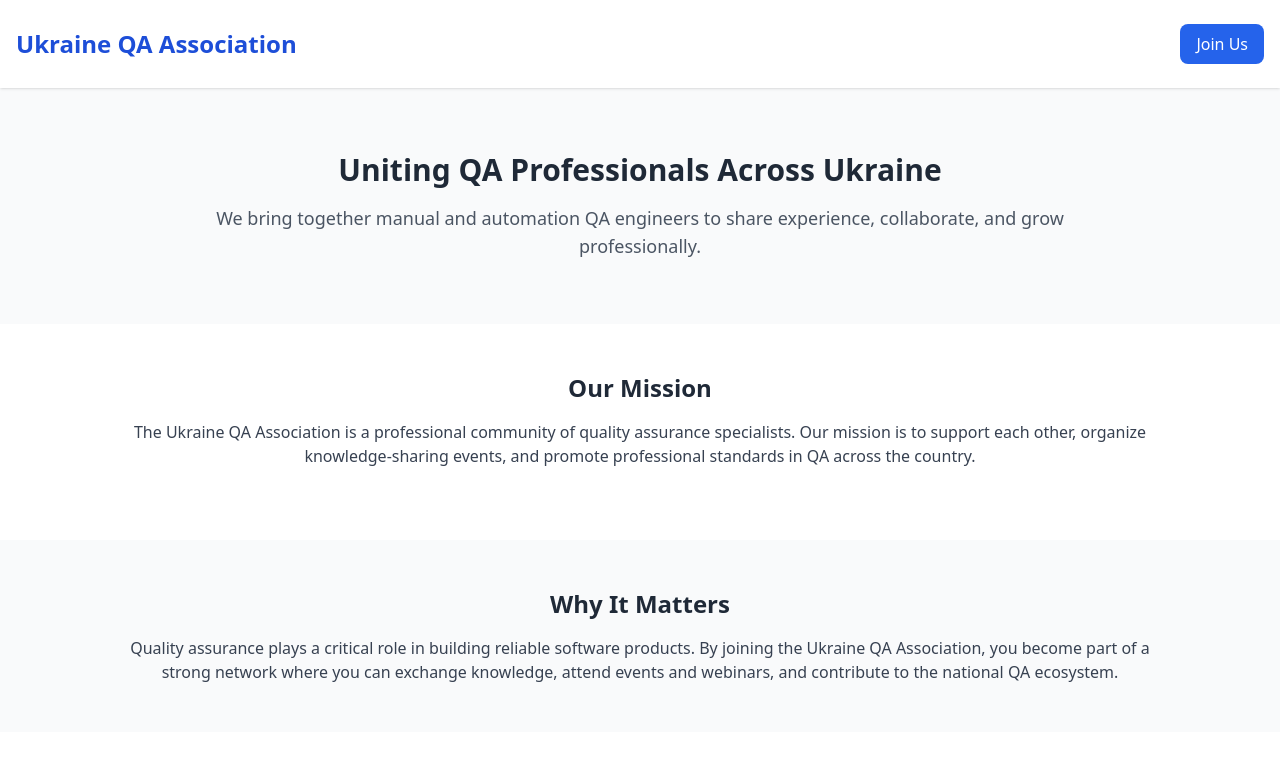
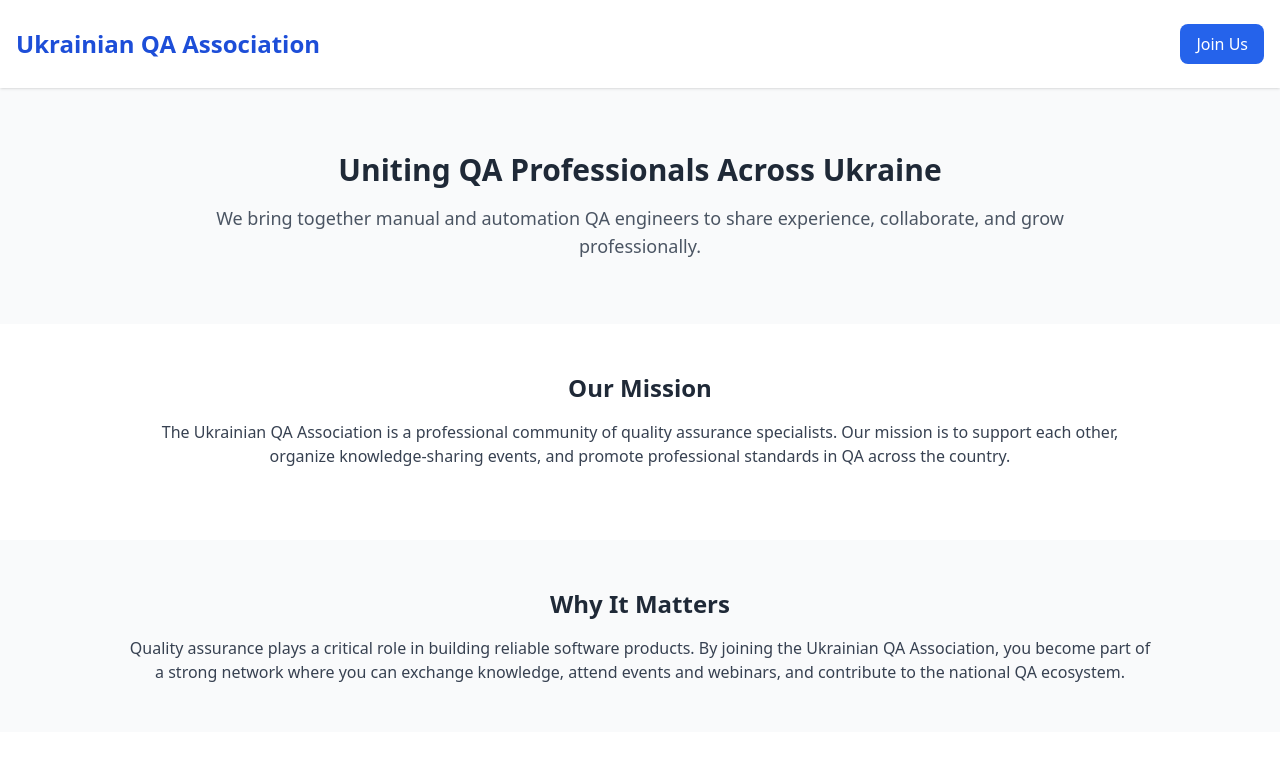
Before and after one commit to AnatolyGusakovsky/ukrqaassociation, a plain HTML site: page index.html in a window 1280 px wide. Shown: the top 777 px of the page. Drawn offline with nearby package versions, Linux system fonts and the light colour scheme.

Commit message:
Naming fix

```diff
--- a/index.html
+++ b/index.html
@@ -29,7 +29,7 @@
 <!-- Hero Section -->
 <header class="bg-white shadow">
     <div class="max-w-7xl mx-auto px-4 py-6 flex justify-between items-center">
-        <h1 class="text-2xl font-bold text-blue-700">Ukraine QA Association</h1>
+        <h1 class="text-2xl font-bold text-blue-700">Ukrainian QA Association</h1>
         <button onclick="document.getElementById('apply-form').classList.remove('hidden')" class="bg-blue-600 text-white px-4 py-2 rounded-lg hover:bg-blue-700">Join Us</button>
     </div>
 </header>
@@ -45,7 +45,7 @@
     <div class="max-w-5xl mx-auto text-center">
         <h3 class="text-2xl font-semibold mb-4">Our Mission</h3>
         <p class="text-gray-700 mb-6">
-            The Ukraine QA Association is a professional community of quality assurance specialists. Our mission is to support each other, organize knowledge-sharing events, and promote professional standards in QA across the country.
+            The Ukrainian QA Association is a professional community of quality assurance specialists. Our mission is to support each other, organize knowledge-sharing events, and promote professional standards in QA across the country.
         </p>
     </div>
 </section>
@@ -55,7 +55,7 @@
     <div class="max-w-5xl mx-auto text-center">
         <h3 class="text-2xl font-semibold mb-4">Why It Matters</h3>
         <p class="text-gray-700">
-            Quality assurance plays a critical role in building reliable software products. By joining the Ukraine QA Association, you become part of a strong network where you can exchange knowledge, attend events and webinars, and contribute to the national QA ecosystem.
+            Quality assurance plays a critical role in building reliable software products. By joining the Ukrainian QA Association, you become part of a strong network where you can exchange knowledge, attend events and webinars, and contribute to the national QA ecosystem.
         </p>
     </div>
 </section>
@@ -127,7 +127,7 @@
 
 <!-- Footer -->
 <footer class="py-6 bg-white border-t mt-12 text-center text-gray-500 text-sm">
-    © 2025 Ukraine QA Association. All rights reserved.
+    © 2025 Ukrainian QA Association. All rights reserved.
 </footer>
 </body>
 </html>
```
